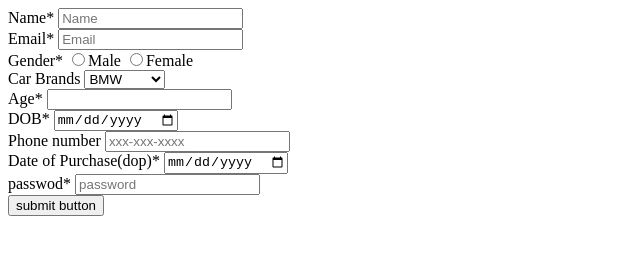
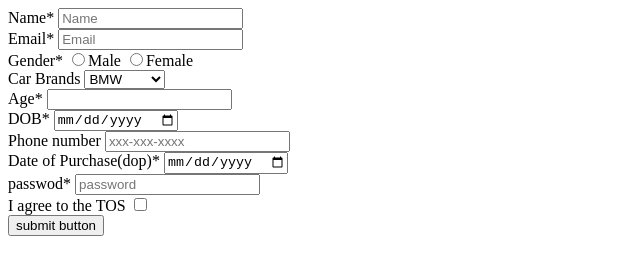
Before and after one commit to acciojob/signup-form-car-abhi-rout, a website: page main.html in a window 1280 px wide. Shown: the whole page, without its empty margins (0-640 px from the left). Drawn offline with Linux system fonts and the light colour scheme.

Commit message:
created a submission

```diff
--- a/main.html
+++ b/main.html
@@ -55,8 +55,12 @@
             <label for="password">passwod*</label>
             <input type="password"  name="password" id="password" placeholder=password required><br>
         </div>
+		<div>
+            <label for="password"> I agree to the TOS</label>
+			<input type="checkbox" id="tos">
+		</div>
         <div>
-            <button id="tos" >submit button
+            <button type="submit" >submit button
         </div>
 
     </form>
```
